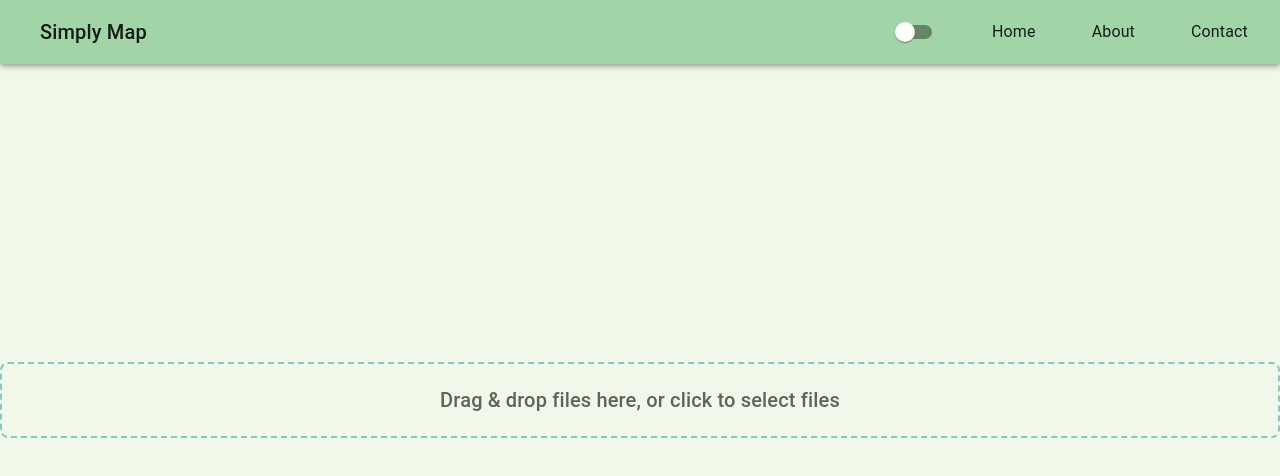
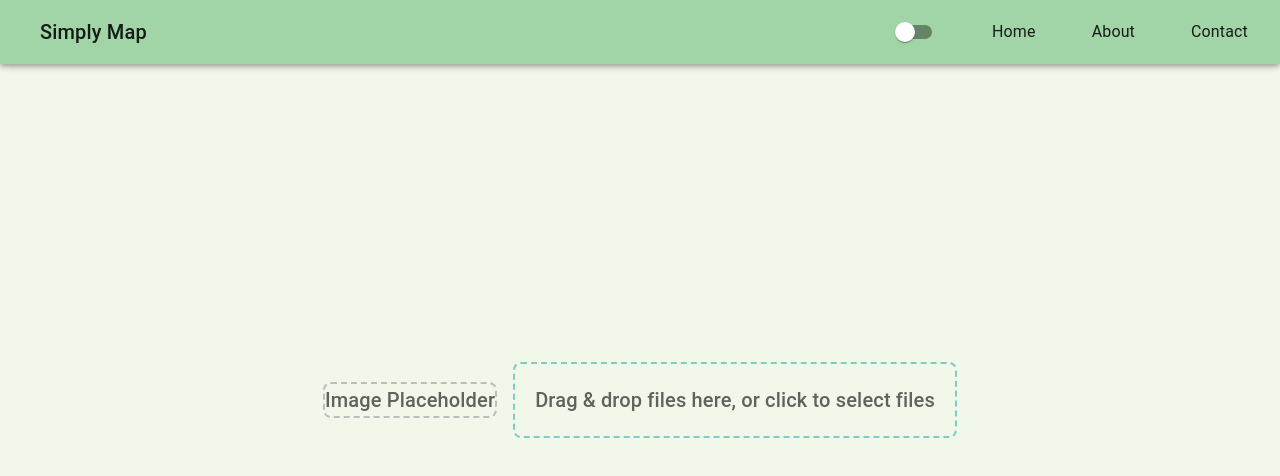
Before and after one commit to amritanshusingh/SimplyMapReact, a React (Vite) app: page / in a window 1280 px wide. Both pictures are taken after a click on the element 172 px from the left and 156 px from the top of the page. Shown: the top 476 px of the page. Built offline with nearby package versions, Linux system fonts and the light colour scheme; some icons are missing.

Commit message:
Refactor PointToLinePage layout to use Grid for improved structure and styling

```diff
--- a/src/components/PointToLinePage.tsx
+++ b/src/components/PointToLinePage.tsx
@@ -1,6 +1,6 @@
 import React, { useCallback } from 'react';
 import { useDropzone } from 'react-dropzone';
-import { Box, Typography } from '@mui/material';
+import { Box, Typography, Grid } from '@mui/material';
 
 const PointToLinePage: React.FC = () => {
   const onDrop = useCallback((acceptedFiles: File[]) => {
@@ -11,6 +11,29 @@ const PointToLinePage: React.FC = () => {
   const { getRootProps, getInputProps, isDragActive } = useDropzone({ onDrop });
 
   return (
+    <Grid container spacing={2} justifyContent="center" alignItems="center">
+      <Grid sx={{ gridColumn: { xs: 'span 12', md: 'span 6' } }}>
+        <Grid container sx={{ display: 'flex', flexDirection: 'column' }}>
+          <Box
+            sx={{
+              border: '2px dashed',
+              borderColor: 'grey.400',
+              borderRadius: '8px',
+              height: '100%',
+              display: 'flex',
+              alignItems: 'center',
+              justifyContent: 'center',
+              textAlign: 'center',
+            }}
+          >
+            <Typography variant="h6" color="text.secondary">
+              Image Placeholder
+            </Typography>
+          </Box>
+        </Grid>
+      </Grid>
+      <Grid sx={{ gridColumn: { xs: 'span 12', md: 'span 6' } }}>
+        <Grid container sx={{ display: 'flex', flexDirection: 'column' }}>
           <Box
             {...getRootProps()}
             sx={{
@@ -28,6 +51,9 @@ const PointToLinePage: React.FC = () => {
               {isDragActive ? 'Drop the files here...' : 'Drag & drop files here, or click to select files'}
             </Typography>
           </Box>
+        </Grid>
+      </Grid>
+    </Grid>
   );
 };
 
```
Lines whose indentation alone changed are shown as unchanged.
